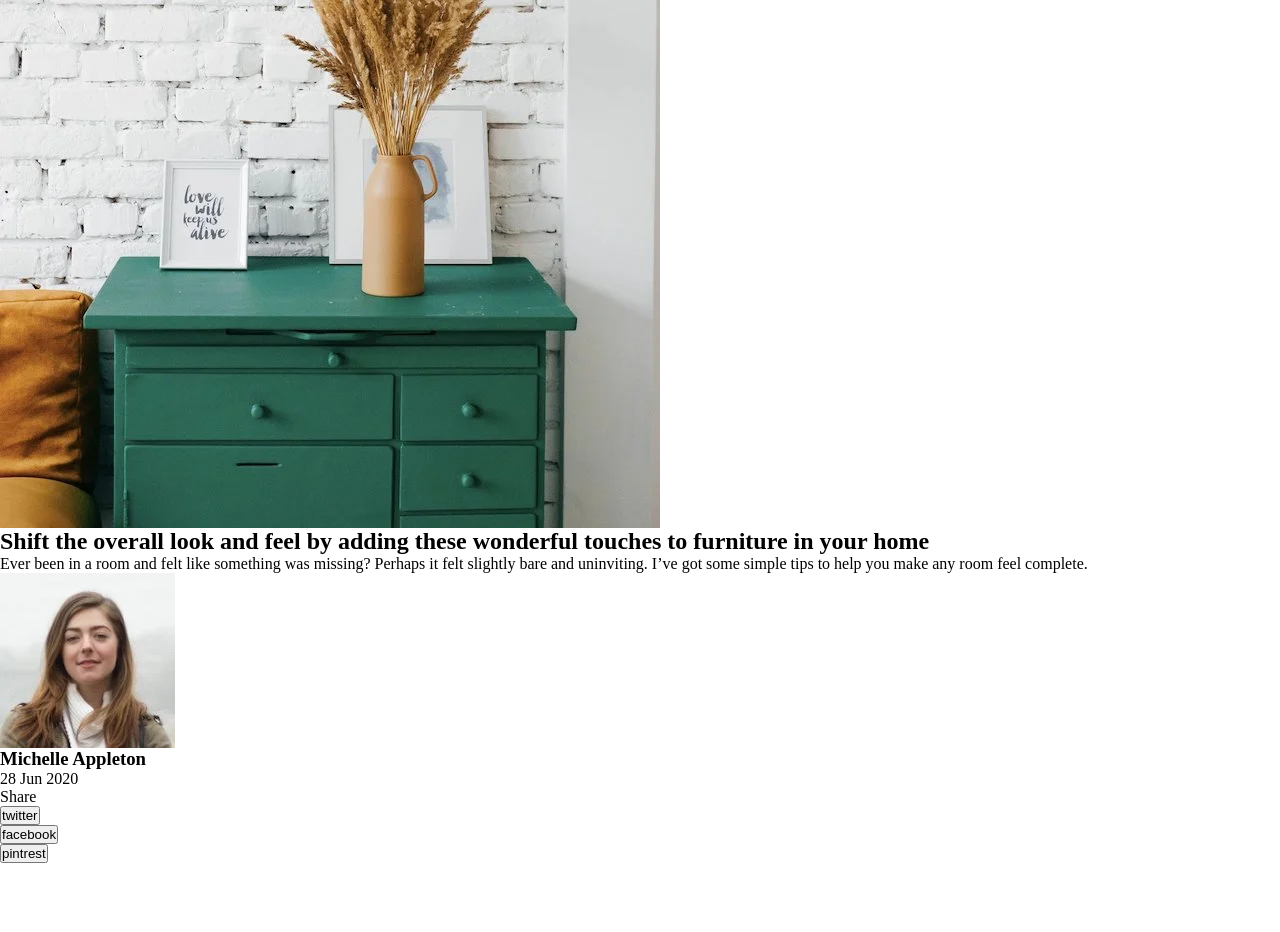
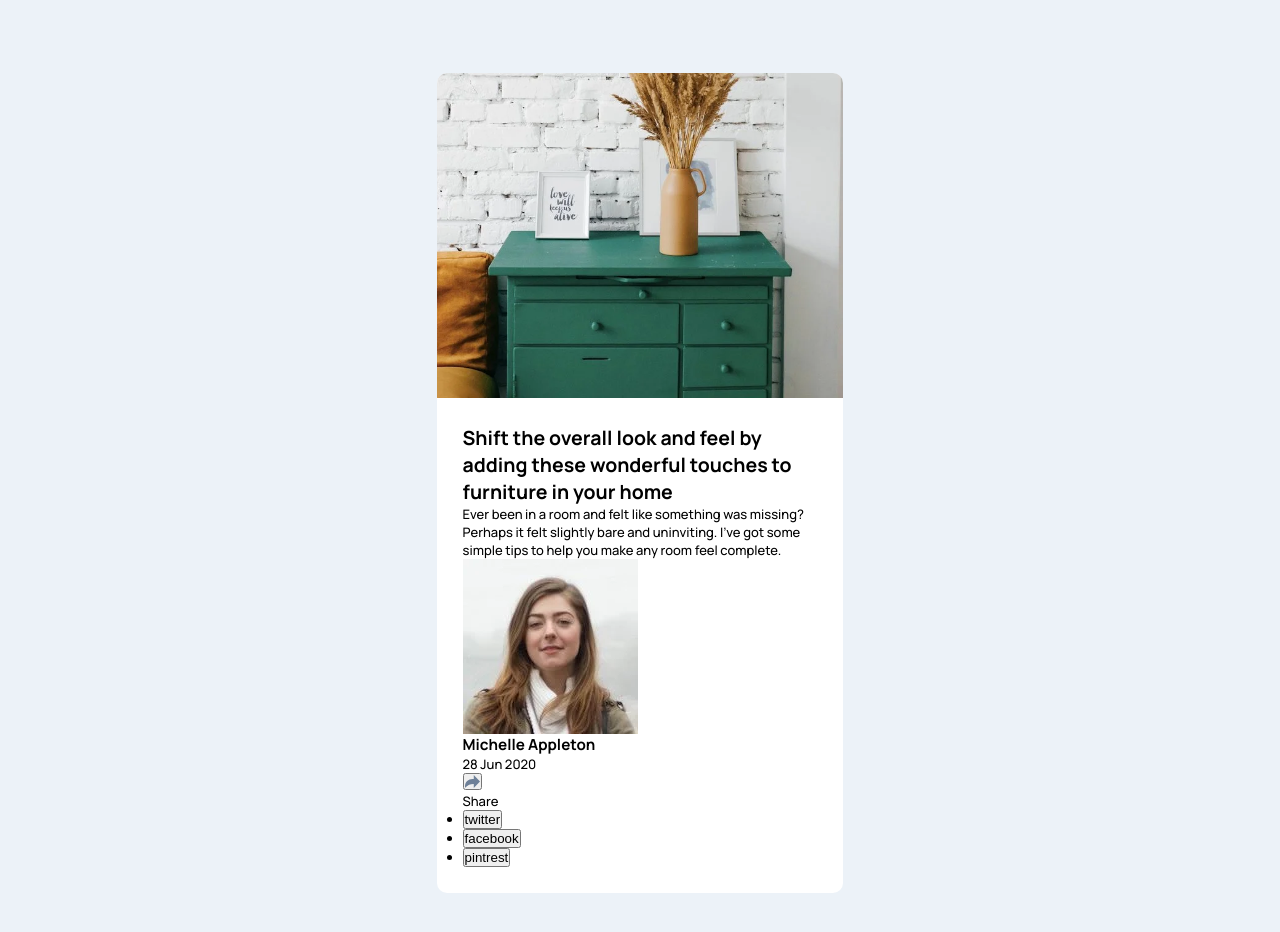
Before and after one commit to PatricioZarauz/article-preview-component, a website built with Parcel: page src/index.html in a window 1280 px wide. Before the commit the page ends 863 px from the top, so only its background shows below. Built offline with nearby package versions, Linux system fonts and the light colour scheme.

Commit message:
style fixes

```diff
--- a/src/index.html
+++ b/src/index.html
@@ -12,14 +12,22 @@
       href="/images/favicon-32x32.ico"
     />
 
+    <link rel="preconnect" href="https://fonts.googleapis.com" />
+    <link rel="preconnect" href="https://fonts.gstatic.com" crossorigin />
+    <link
+      href="https://fonts.googleapis.com/css2?family=Manrope:wght@200..800&display=swap"
+      rel="stylesheet"
+    />
+
     <link rel="stylesheet" href="scss/main.scss" />
     <title>Frontend Mentor | Article preview component</title>
 
     <script defer type="module" src="index.js"></script>
   </head>
   <body>
+    <main>
       <article>
-      <picture>
+        <picture class="card-cover">
           <source type="image/webp" srcset="/images/drawers.webp" />
           <img src="/images/drawers.jpg" alt="Green living room drawer" />
         </picture>
@@ -45,6 +53,9 @@
               <h3>Michelle Appleton</h3>
               <p>28 Jun 2020</p>
             </div>
+            <button id="share-button">
+              <img src="/images/icon-share.svg" />
+            </button>
           </div>
           <div class="share-links">
             <span> Share </span>
@@ -62,5 +73,6 @@
           </div>
         </div>
       </article>
+    </main>
   </body>
 </html>
--- a/src/index.js
+++ b/src/index.js
@@ -1,8 +1,8 @@
-const article = document.querySelector("article");
+const button = document.getElementById("share-button");
 
 function onClickHandler(e) {
   console.log("Click!");
   console.log("e.target: ", e.target);
 }
 
-article.addEventListener("click", onClickHandler);
+button.addEventListener("click", onClickHandler);
--- a/src/scss/main.scss
+++ b/src/scss/main.scss
@@ -1,3 +1,8 @@
+$very_dark_grayish_blue: hsl(217, 19%, 35%);
+$desaturated_dark_blue: hsl(214, 17%, 51%);
+$grayish_blue: hsl(212, 23%, 69%);
+$light_grayish_blue: hsl(210, 46%, 95%);
+
 *,
 *::before,
 *::after {
@@ -6,7 +11,43 @@
   box-sizing: border-box;
 }
 
+:root {
+  font-size: 0.8125rem;
+  font-family: "Manrope", sans-serif;
+  font-style: normal;
+  font-weight: 500;
+}
+
 picture,
 img {
   display: block;
 }
+
+body {
+  background-color: $light_grayish_blue;
+}
+
+main {
+  display: grid;
+  place-items: center;
+  grid-auto-rows: minmax((calc(100vh - 8rem)), 1fr);
+  margin-inline: 1.8rem;
+  margin-block: 5.6rem;
+}
+
+article {
+  max-width: 50ch;
+  border-radius: 10px;
+  overflow: hidden;
+  background-color: white;
+}
+
+.card-cover {
+  img {
+    width: 100%;
+  }
+}
+
+.article-content {
+  padding: 2rem;
+}
```
Lines whose indentation alone changed are shown as unchanged.
